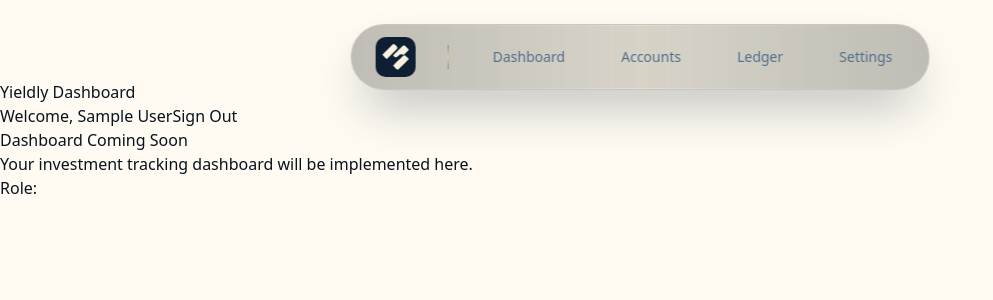
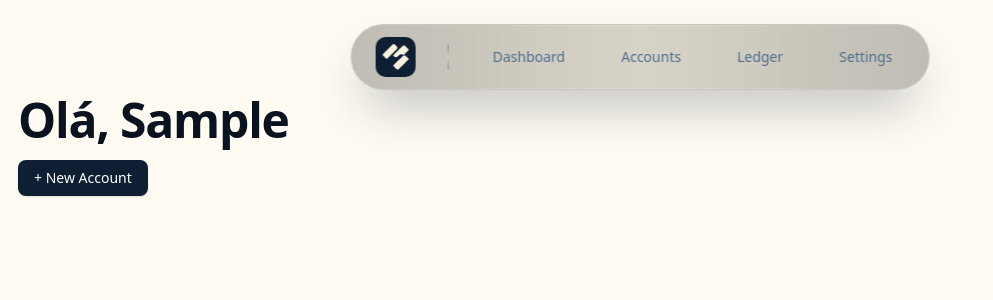
Before and after one commit to ArantesJoao/yieldly, a Next.js app: page /dashboard in a window 1280 px wide. Shown: the top 300 px of the page, without its empty margins (0-993 px from the left). Built offline with nearby package versions, Linux system fonts and the light colour scheme; no server answers; sample sign-in values are in the browser's storage.

Commit message:
feat: starting to create the dashboard

```diff
--- a/package.json
+++ b/package.json
@@ -15,6 +15,7 @@
   "dependencies": {
     "@prisma/client": "^6.0.0",
     "@radix-ui/react-slot": "^1.2.3",
+    "axios": "^1.12.2",
     "class-variance-authority": "^0.7.1",
     "clsx": "^2.1.1",
     "lucide-react": "^0.544.0",
--- /dev/null
+++ b/src/app/dashboard/components/controls.tsx
@@ -0,0 +1,11 @@
+import NewAccountButton from "./newAccountButton"
+
+const Controls = () => {
+  return (
+    <div>
+      <NewAccountButton />
+    </div>
+  )
+}
+
+export default Controls
--- /dev/null
+++ b/src/app/dashboard/components/newAccountButton.tsx
@@ -0,0 +1,11 @@
+import { Button } from "@/components/ui/button"
+
+const NewAccountButton = () => {
+  return (
+    <div>
+      <Button>+ New Account</Button>
+    </div>
+  )
+}
+
+export default NewAccountButton
--- a/src/app/dashboard/page.tsx
+++ b/src/app/dashboard/page.tsx
@@ -1,11 +1,14 @@
 'use client'
 
+import { Title } from "@/components/ui/title"
+import Controls from "./components/controls"
 import { useSession, signOut } from "next-auth/react"
 import { useRouter } from "next/navigation"
 import { useEffect } from "react"
 
 export default function DashboardPage() {
   const { data: session, status } = useSession()
+  const user = session?.user
   const router = useRouter()
 
   useEffect(() => {
@@ -14,7 +17,7 @@
     }
   }, [status, router])
 
-  if (status === 'loading') {
+  if (status === 'loading' || !user) {
     return (
       <div>
         <p>Loading...</p>
@@ -27,24 +30,9 @@
   }
 
   return (
-    <div>
-      <header>
-        <h1>Yieldly Dashboard</h1>
-        <div>
-          <span>Welcome, {session.user.name || session.user.email}</span>
-          <button onClick={() => signOut({ callbackUrl: '/login' })}>
-            Sign Out
-          </button>
-        </div>
-      </header>
-
-      <main>
-        <div>
-          <h2>Dashboard Coming Soon</h2>
-          <p>Your investment tracking dashboard will be implemented here.</p>
-          <p>Role: {session.user.role}</p>
-        </div>
-      </main>
-    </div>
+    <div className="flex flex-col gap-4">
+      <Title>Olá, {user.name?.split(' ').slice(0, -1).join(' ') || user.name?.split(' ')[0]}</Title>
+      <Controls />
+    </div >
   )
 }
--- a/src/app/layout.tsx
+++ b/src/app/layout.tsx
@@ -23,7 +23,7 @@
   return (
     <html lang="en">
       <body
-        className={`${openSans.variable} mt-20 antialiased`}
+        className={`${openSans.variable} mt-24 antialiased m-4.5`}
       >
         <Providers>
           <Navbar />
--- /dev/null
+++ b/src/components/ui/title.tsx
@@ -0,0 +1,48 @@
+import * as React from "react"
+import { Slot } from "@radix-ui/react-slot"
+import { cva, type VariantProps } from "class-variance-authority"
+
+import { cn } from "@/lib/utils"
+
+const titleVariants = cva(
+  "scroll-m-20 font-extrabold tracking-tight",
+  {
+    variants: {
+      variant: {
+        default: "text-4xl lg:text-5xl text-foreground",
+      },
+      size: {
+        default: "text-4xl lg:text-5xl",
+        sm: "text-3xl lg:text-4xl",
+        lg: "text-5xl lg:text-6xl",
+        xl: "text-6xl lg:text-7xl",
+      },
+    },
+    defaultVariants: {
+      variant: "default",
+      size: "default",
+    },
+  }
+)
+
+export interface TitleProps
+  extends React.HTMLAttributes<HTMLHeadingElement>,
+  VariantProps<typeof titleVariants> {
+  asChild?: boolean
+}
+
+const Title = React.forwardRef<HTMLHeadingElement, TitleProps>(
+  ({ className, variant, size, asChild = false, ...props }, ref) => {
+    const Comp = asChild ? Slot : "h1"
+    return (
+      <Comp
+        className={cn(titleVariants({ variant, size, className }))}
+        ref={ref}
+        {...props}
+      />
+    )
+  }
+)
+Title.displayName = "Title"
+
+export { Title, titleVariants }
--- /dev/null
+++ b/src/services/accounts/api.ts
@@ -0,0 +1,15 @@
+import { Account } from "@prisma/client"
+
+export const createAccount = async (account: Account) => {
+  const response = await fetch("/api/accounts", {
+    method: "POST",
+    body: JSON.stringify(account),
+  })
+
+  return response.json()
+}
+
+export const getAccounts = async () => {
+  const response = await fetch("/api/accounts")
+  return response.json()
+}
```
Also changed, not shown: src/services/accounts/queries.ts (added), 1 other file (tests, documents, lock files or other folders).
